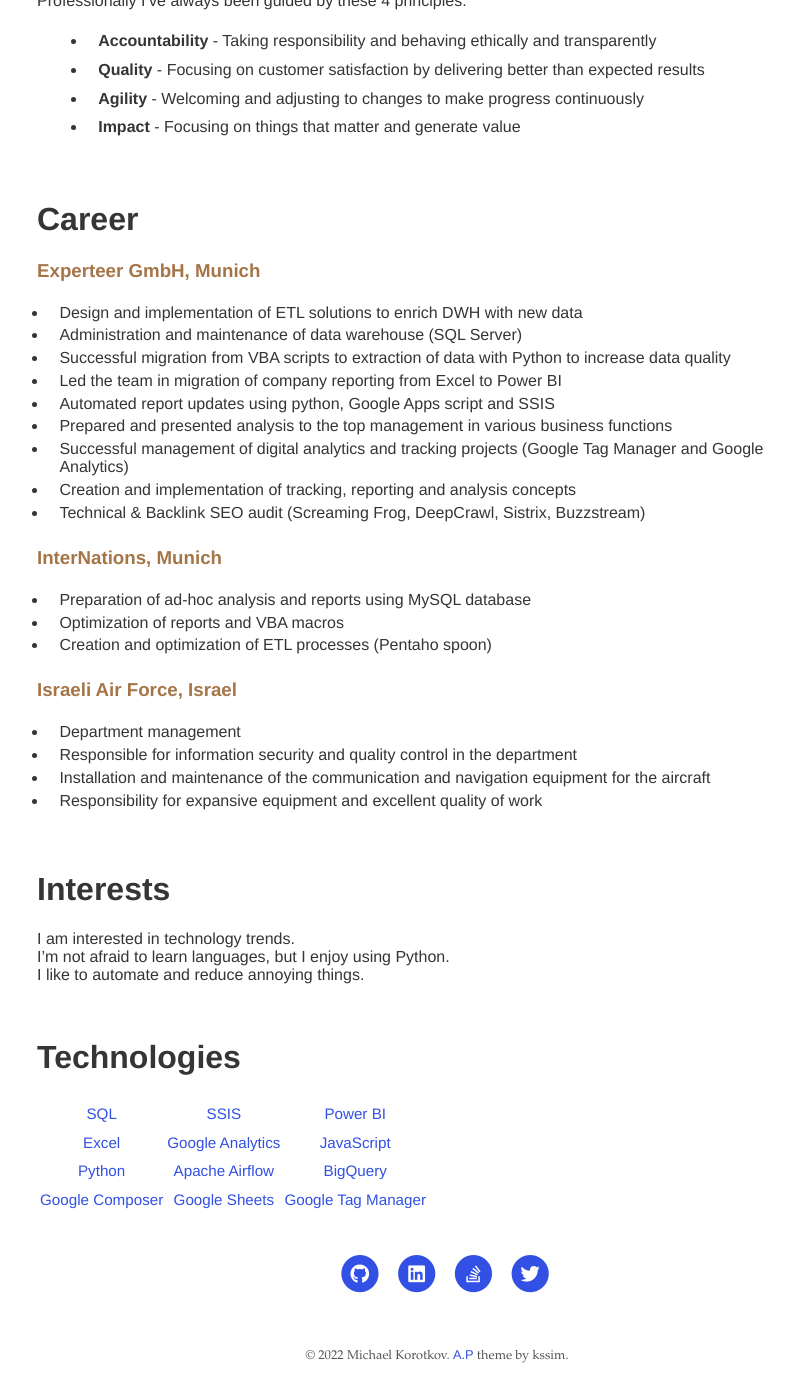
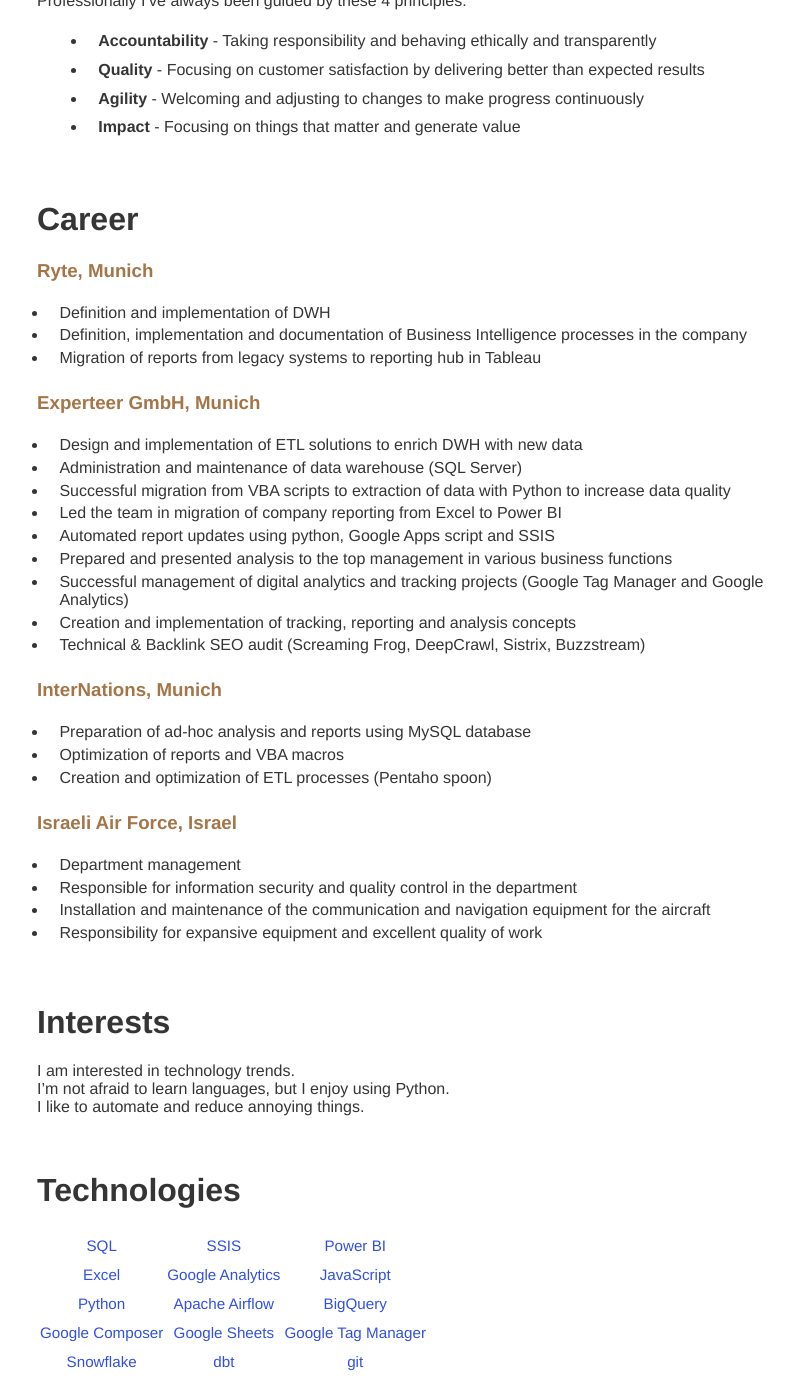
Before and after one commit to mikorotkov/mikorotkov.github.io, a Jekyll site: the page built from index.md, in a window 1280 px wide and 1400 px high, scrolled down 491 px. Shown: the whole window, without its empty margins (203-997 px from the left). Built offline with Jekyll 4.4.1, drawn with Linux system fonts in a browser that asks for light colours; our own code applies the rules of GitHub Pages for plain Markdown files.

Commit message:
Add new job experience

```diff
--- a/index.md
+++ b/index.md
@@ -18,6 +18,11 @@
 <br/>
 
 # Career
+
+### Ryte, Munich
+* Definition and implementation of DWH
+* Definition, implementation and documentation of Business Intelligence processes in the company
+* Migration of reports from legacy systems to reporting hub in Tableau
 
 
 ### Experteer GmbH, Munich
```
Also changed, not shown: _posts/2020-09-01-migration-to-cloud.md (+1 -1 lines), _posts/2021-09-01-bi-function.md (added, +16 -0 lines), tags/dbt.md (added, +5 -0 lines), tags/snowflake.md (added, +5 -0 lines), tags/tableau.md (added, +5 -0 lines).
